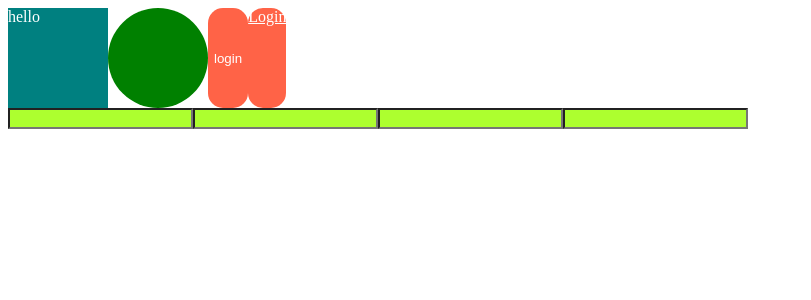
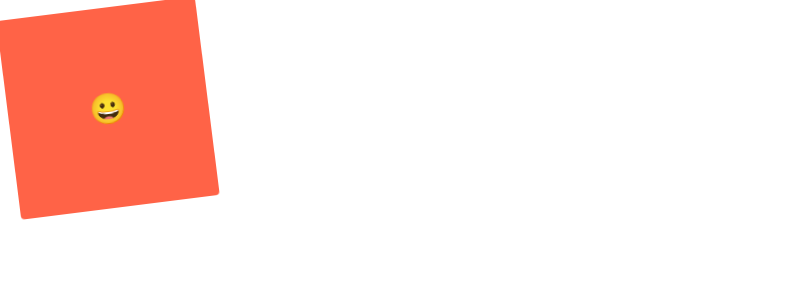
Before and after one commit to gaeguriBanchan/react-refresh, a React (Create React App) app: page / in a window 1280 px wide. Shown: the top 300 px of the page, without its empty margins (0-811 px from the left). Built offline with nearby package versions, Linux system fonts and the light colour scheme.

Commit message:
animation refresh

```diff
--- a/src/App.js
+++ b/src/App.js
@@ -1,50 +1,48 @@
-import styled from 'styled-components';
+import styled, { keyframes } from 'styled-components';
 
-const Father = styled.div`
+const Wrapper = styled.div`
   display: flex;
 `;
-
+const rotaionAnimation = keyframes`
+  0%{
+    transform:rotate(0deg);
+    border-radius: 0px;
+  }
+  50%{
+    border-radius: 100px;
+    }
+  100%{
+    transform:rotate(360deg);
+    border-radius: 0px;
+  }
+`;
 const Box = styled.div`
-  background-color: ${(props) => props.bgColor};
-  width: 100px;
-  height: 100px;
-`;
-const Circle = styled(Box)`
-  border-radius: 50px;
-`;
-
-const Btn = styled.button`
-  color: white;
+  display: flex;
+  justify-content: center;
+  align-items: center;
+  height: 200px;
+  width: 200px;
   background-color: tomato;
-  border: 0;
-  border-radius: 15px;
-`;
-
-const Text = styled.span`
-  color: white;
-`;
-
-const Input = styled.input.attrs({ required: true, minLength: 10 })`
-  background-color: greenyellow;
+  animation: ${rotaionAnimation} 1s linear infinite;
+  span {
+    font-size: 30px;
+    &:hover {
+      font-size: 60px;
+    }
+    &:active {
+      opacity: 0;
+    }
+  }
 `;
 
 function App() {
   return (
     <>
-      <Father>
-        <Box bgColor="teal">
-          <Text>hello</Text>
+      <Wrapper>
+        <Box>
+          <span>😀</span>
         </Box>
-        <Circle bgColor="green"></Circle>
-        <Btn>login</Btn>
-        <Btn as="a" href="/">
-          Login
-        </Btn>
-      </Father>
-      <Input></Input>
-      <Input></Input>
-      <Input></Input>
-      <Input></Input>
+      </Wrapper>
     </>
   );
 }
```
